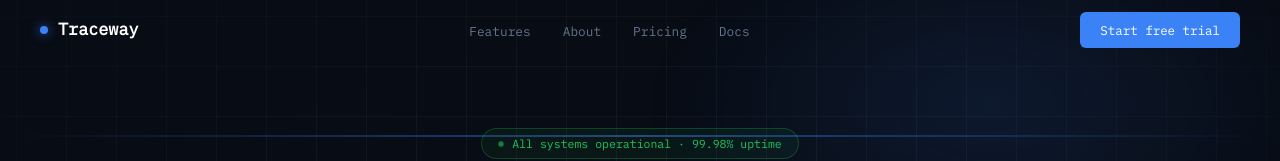
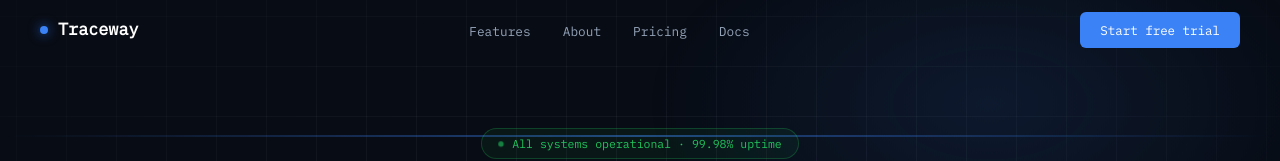
Before and after one commit to doceee/api-monitor-landing, a Nuxt app: page / in a window 1280 px wide. Shown: the top 161 px of the page. Built offline with nearby package versions, Linux system fonts and the light colour scheme.

Commit message:
update AppNav.vue link color and add language attribute to nuxt.config.ts

```diff
--- a/components/AppNav.vue
+++ b/components/AppNav.vue
@@ -30,7 +30,7 @@
 			<li v-for="link in links" :key="link.href">
 				<a
 					:href="link.href"
-					class="group relative py-1 text-[0.8rem] text-[#64748b] no-underline transition-colors duration-200 hover:text-[#e2e8f0]"
+					class="group relative py-1 text-[0.8rem] text-[#94a3b8] no-underline transition-colors duration-200 hover:text-[#e2e8f0]"
 				>
 					{{ link.label }}
 					<span
--- a/nuxt.config.ts
+++ b/nuxt.config.ts
@@ -4,6 +4,7 @@ export default defineNuxtConfig({
 
 	app: {
 		head: {
+			htmlAttrs: { lang: 'en' },
 			meta: [
 				{ charset: 'utf-8' },
 				{
```
